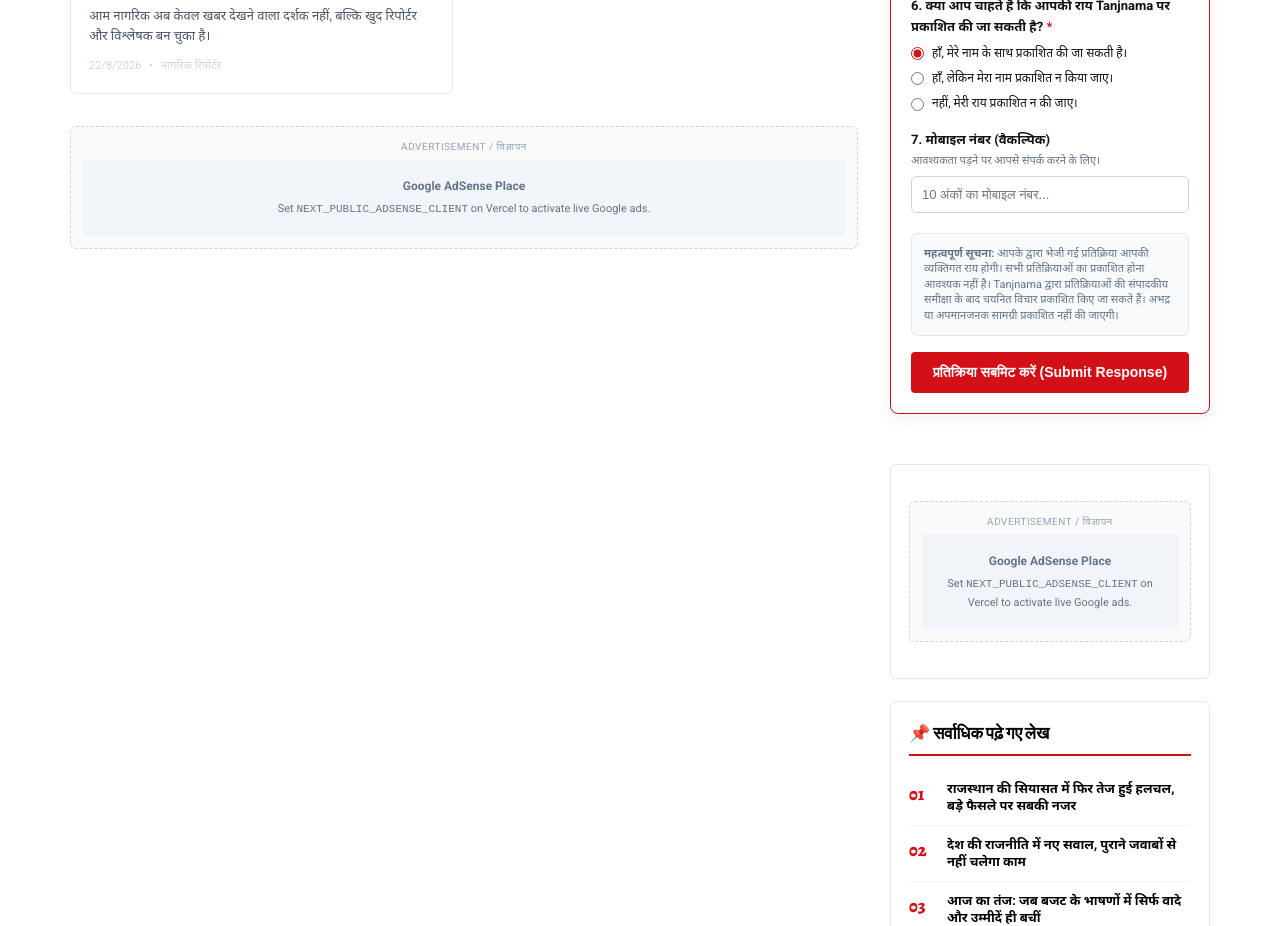
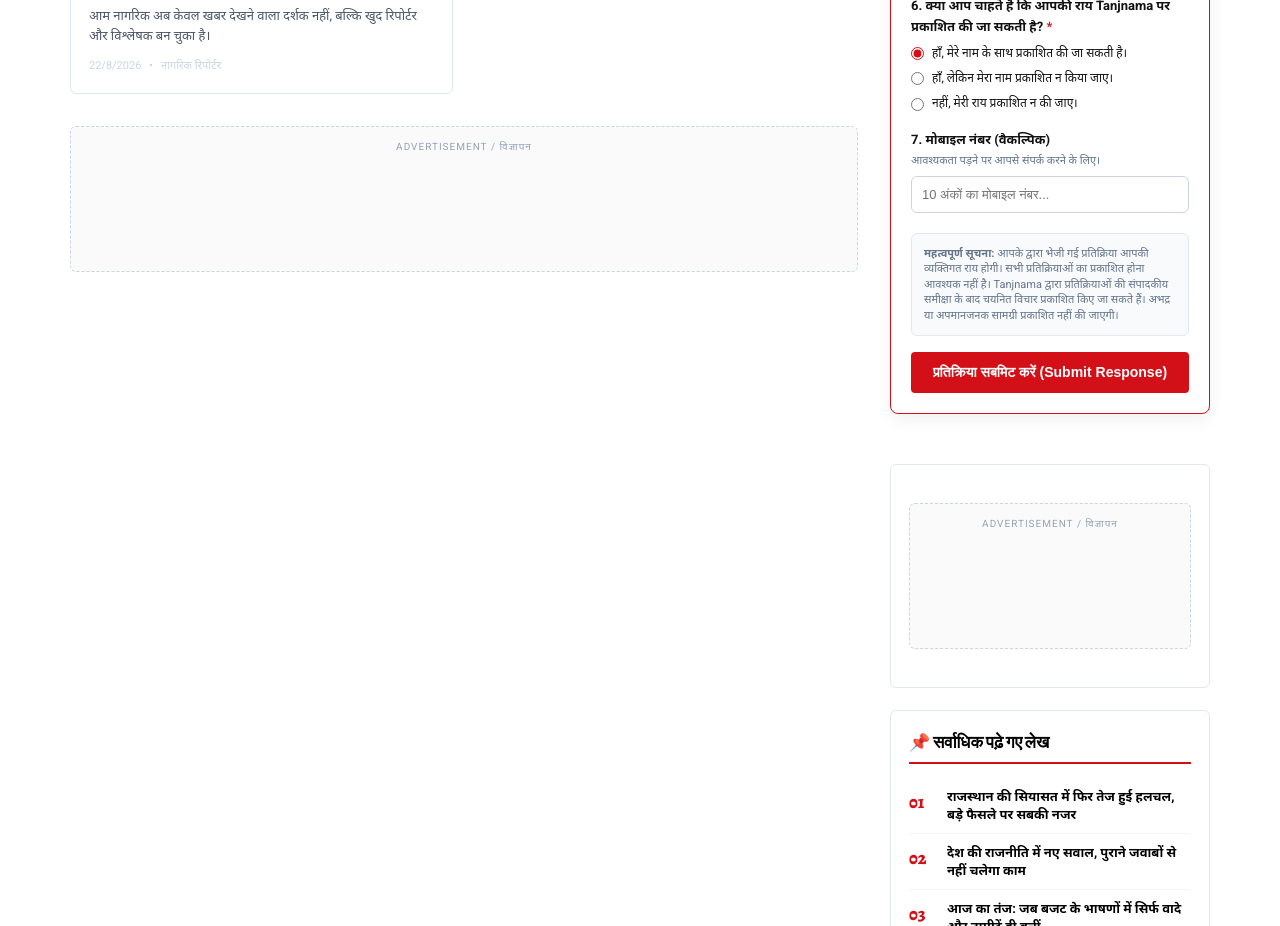
Before and after one commit to nikhilba21/thetanjnama, a Next.js app: page / in a window 1280 px wide. Shown: the part 1140-2066 px from the top of the page. Built offline with nearby package versions, Linux system fonts and the light colour scheme.

Commit message:
\ Remove placeholder box in AdSense component and default to publisher ID ca-pub-3935952599641519\

```diff
--- a/components/AdSense.tsx
+++ b/components/AdSense.tsx
@@ -9,42 +9,34 @@ interface AdSenseProps {
 }
 
 export default function AdSense({ slot, format = 'auto', style, className }: AdSenseProps) {
-  const client = process.env.NEXT_PUBLIC_ADSENSE_CLIENT;
+  const client =
+    process.env.ADSENSE_CLIENT ||
+    process.env.NEXT_PUBLIC_ADSENSE_CLIENT ||
+    'ca-pub-3935952599641519';
+
   const adSlot = slot || process.env.NEXT_PUBLIC_ADSENSE_SLOT || '';
 
   useEffect(() => {
     try {
-      if (typeof window !== 'undefined' && client) {
+      if (typeof window !== 'undefined') {
         // @ts-ignore
         (window.adsbygoogle = window.adsbygoogle || []).push({});
       }
     } catch (e) {
-      console.error('AdSense push error:', e);
+      console.warn('AdSense push notice:', e);
     }
   }, [client, adSlot]);
 
-  if (!client) {
-    return (
-      <div className="adsense-container">
-        <span className="ad-label">ADVERTISEMENT / विज्ञापन</span>
-        <div className="adsense-placeholder">
-          <b>Google AdSense Place</b>
-          <p style={{ fontSize: '11px', marginTop: '4px' }}>
-            Set <code>NEXT_PUBLIC_ADSENSE_CLIENT</code> on Vercel to activate live Google ads.
-          </p>
-        </div>
-      </div>
-    );
-  }
-
   return (
-    <div className={`adsense-container ${className || ''}`}>
-      <span className="ad-label">ADVERTISEMENT / विज्ञापन</span>
+    <div className={`adsense-container ${className || ''}`} style={{ margin: '20px 0', textAlign: 'center' }}>
+      <span className="ad-label" style={{ display: 'block', fontSize: '10px', color: '#94a3b8', marginBottom: '4px', textTransform: 'uppercase', letterSpacing: '1px' }}>
+        ADVERTISEMENT / विज्ञापन
+      </span>
       <ins
         className="adsbygoogle"
-        style={style || { display: 'block', minHeight: '90px' }}
+        style={style || { display: 'block', minHeight: '100px', width: '100%' }}
         data-ad-client={client}
-        data-ad-slot={adSlot}
+        {...(adSlot ? { 'data-ad-slot': adSlot } : {})}
         data-ad-format={format}
         data-full-width-responsive="true"
       />
```
